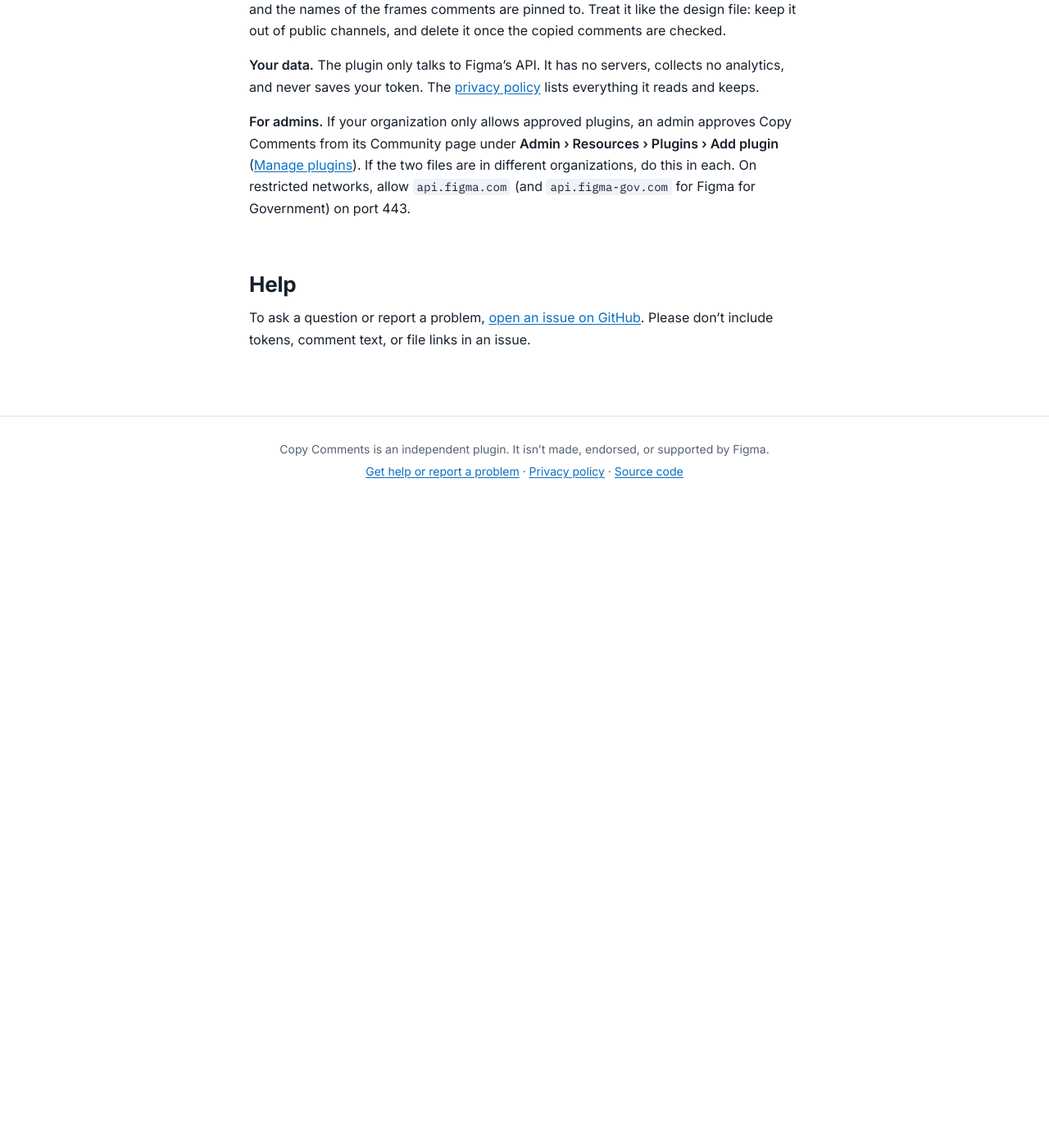
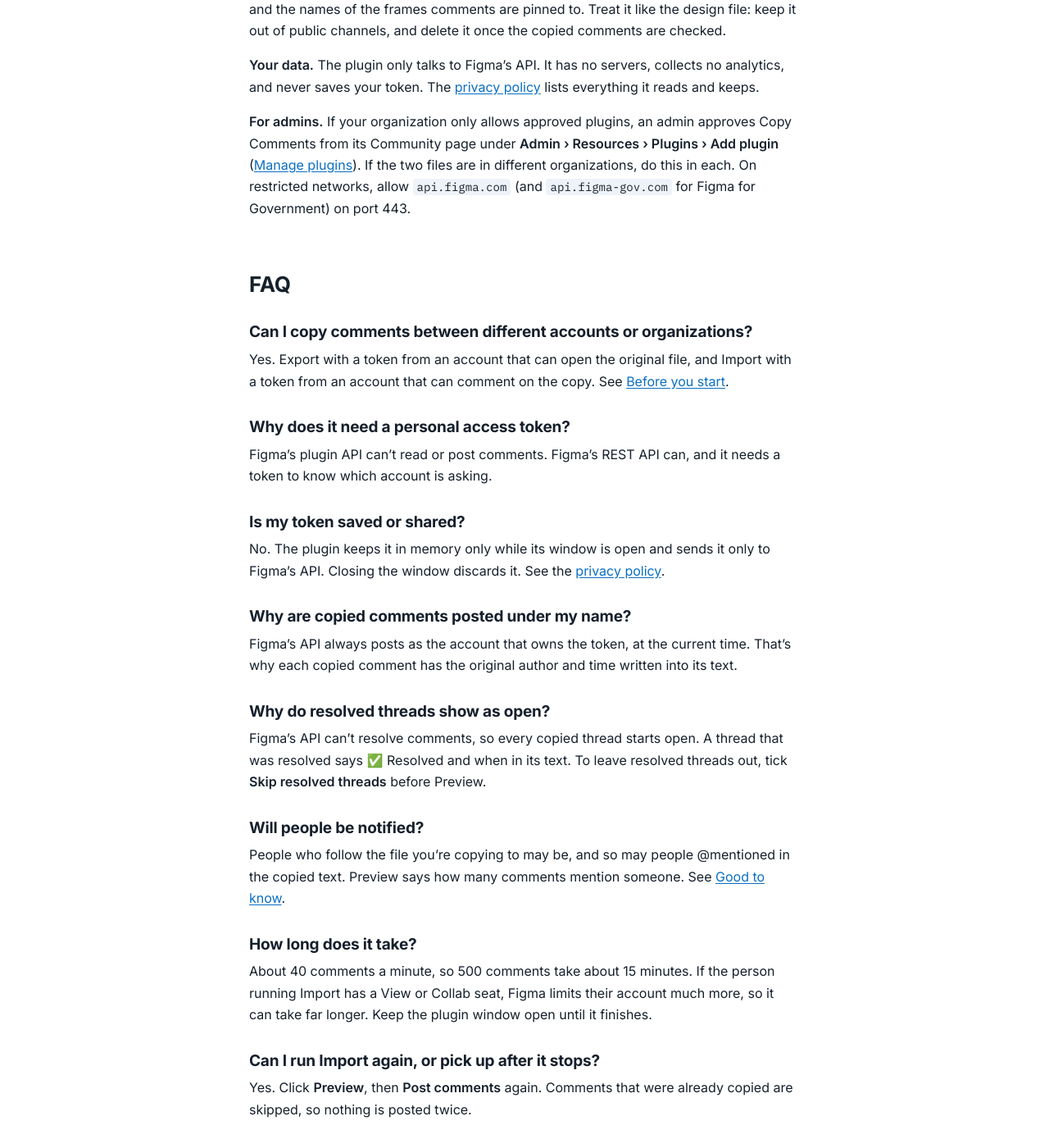
Before and after one commit to danbrady/figma-copy-comments, a Jekyll site: the page built from site/index.md, in a window 1280 px wide and 1400 px high, scrolled down 4855 px. Shown: the whole window at 82% size. Built offline with Jekyll 4.4.1, drawn with Linux system fonts in a browser that asks for light colours; before the commit the page ends 5485 px from its top, so only the background shows below that; some of the changed text lies outside the part shown.

Commit message:
Add an FAQ to the site guide (#7)
Thirteen short answers to the questions people are likely to ask: other
accounts, why a token, token safety, why copies are posted under your
name, resolved threads, notifications, timing, re-running, undo, existing
comments, partial copies, attachments, and branches, FigJam, and Figma
for Government. Answers link to the full guide sections instead of
repeating them.

```diff
--- a/site/index.md
+++ b/site/index.md
@@ -12,7 +12,7 @@
 
 <div class="cover wide"><img src="{{ '/images/cover.png' | relative_url }}" alt="Two Figma files, FROM and TO, with comment pins in the same places, and a pin moving from one to the other."></div>
 
-**On this page:** [Before you start](#before-you-start) · [Export](#1-export) · [Make the copy](#2-make-the-copy) · [Import](#3-import) · [Undo an import](#undo-an-import) · [If something goes wrong](#if-something-goes-wrong) · [What gets copied](#what-gets-copied) · [Good to know](#good-to-know) · [Help](#help)
+**On this page:** [Before you start](#before-you-start) · [Export](#1-export) · [Make the copy](#2-make-the-copy) · [Import](#3-import) · [Undo an import](#undo-an-import) · [If something goes wrong](#if-something-goes-wrong) · [What gets copied](#what-gets-copied) · [Good to know](#good-to-know) · [FAQ](#faq) · [Help](#help)
 
 ## Before you start
 
@@ -126,6 +126,60 @@
 
 **For admins.** If your organization only allows approved plugins, an admin approves Copy Comments from its Community page under **Admin › Resources › Plugins › Add plugin** ([Manage plugins](https://help.figma.com/hc/en-us/articles/4404228724759-Manage-plugins-and-widgets-in-an-organization)). If the two files are in different organizations, do this in each. On restricted networks, allow `api.figma.com` (and `api.figma-gov.com` for Figma for Government) on port 443.
 
+## FAQ
+
+### Can I copy comments between different accounts or organizations?
+
+Yes. Export with a token from an account that can open the original file, and Import with a token from an account that can comment on the copy. See [Before you start](#before-you-start).
+
+### Why does it need a personal access token?
+
+Figma's plugin API can't read or post comments. Figma's REST API can, and it needs a token to know which account is asking.
+
+### Is my token saved or shared?
+
+No. The plugin keeps it in memory only while its window is open and sends it only to Figma's API. Closing the window discards it. See the [privacy policy]({{ '/privacy/' | relative_url }}).
+
+### Why are copied comments posted under my name?
+
+Figma's API always posts as the account that owns the token, at the current time. That's why each copied comment has the original author and time written into its text.
+
+### Why do resolved threads show as open?
+
+Figma's API can't resolve comments, so every copied thread starts open. A thread that was resolved says ✅ Resolved and when in its text. To leave resolved threads out, tick **Skip resolved threads** before Preview.
+
+### Will people be notified?
+
+People who follow the file you're copying to may be, and so may people @mentioned in the copied text. Preview says how many comments mention someone. See [Good to know](#good-to-know).
+
+### How long does it take?
+
+About 40 comments a minute, so 500 comments take about 15 minutes. If the person running Import has a View or Collab seat, Figma limits their account much more, so it can take far longer. Keep the plugin window open until it finishes.
+
+### Can I run Import again, or pick up after it stops?
+
+Yes. Click **Preview**, then **Post comments** again. Comments that were already copied are skipped, so nothing is posted twice.
+
+### Can I undo an import?
+
+Yes. **Remove copied comments from this file…** on the Import tab removes the copies posted by your token's owner. See [Undo an import](#undo-an-import).
+
+### What happens to comments already in the file I'm copying to?
+
+Nothing. The plugin never changes or removes them. Removing copied comments only touches copies the plugin posted.
+
+### Can I copy only some of the comments?
+
+Only with the two skip options: **Skip resolved threads** and **Skip threads whose frame was deleted**. You can't pick comments by page or frame.
+
+### Are images and attachments copied?
+
+No. Only the text is copied, along with the details the plugin writes into it.
+
+### Does it work with branches, FigJam, or Figma for Government?
+
+Branches: yes, paste the branch's link. Figma for Government: yes, with a token made there. FigJam and Slides: no, Copy Comments works in Figma Design files only.
+
 ## Help
 
 To ask a question or report a problem, [open an issue on GitHub](https://github.com/{{ site.repository }}/issues). Please don't include tokens, comment text, or file links in an issue.
```
